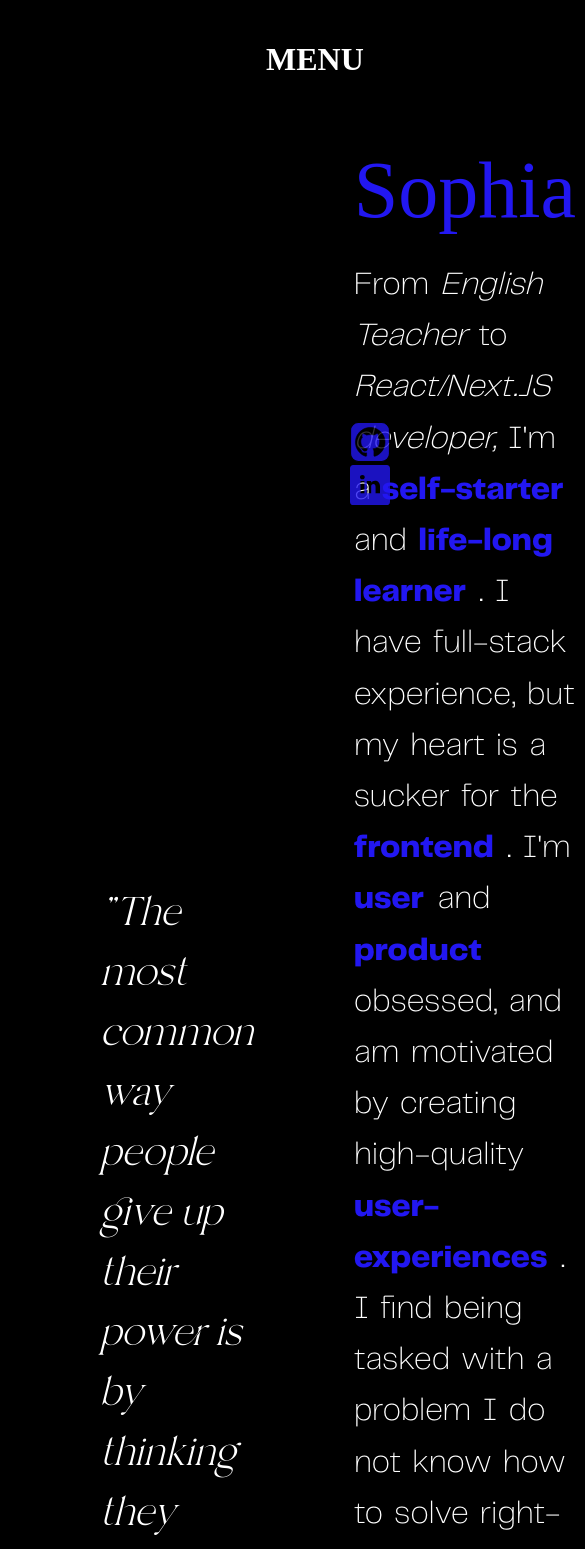
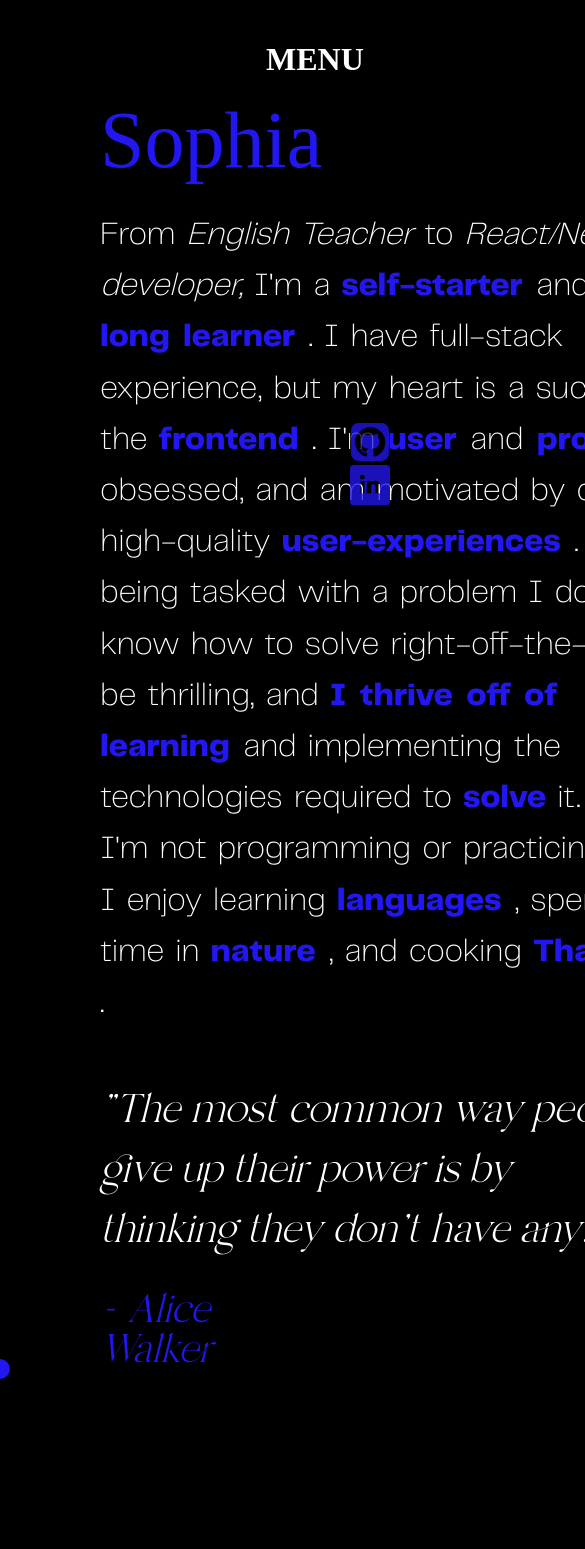
Before and after one commit to sophlanz/portfolio, a Next.js app: page /about in a window 390 px wide. Shown: the top 1549 px of the page, 585 px wide, since content can reach past the window. After the commit the page ends 1376 px from the top, so only its background shows below. Built offline with nearby package versions, Linux system fonts and the light colour scheme; a web font is replaced by a local one.

Commit message:
responsive font for desktop menu

```diff
--- a/src/pages/about.tsx
+++ b/src/pages/about.tsx
@@ -4,10 +4,6 @@ export default function About() {
         <>
         <Navbar/>
         <div className="aboutContainer">
-            <section className="quoteContainer">
-                <h1>&quot;The most common way people give up their power is by thinking they don&apos;t have any.&quot; </h1>
-                <h2>- Alice Walker</h2>
-            </section>
             <section className="aboutMe">
                 <h1>Sophia</h1>
                 <p>
@@ -20,6 +16,10 @@ export default function About() {
                  I enjoy learning <span style={{color:'#2217f1', fontFamily:"Telegraf-UltraBold"}}> languages </span>, spending time in <span style={{color:'#2217f1', fontFamily:"Telegraf-UltraBold"}}> nature </span>, and cooking  <span style={{color:'#2217f1', fontFamily:"Telegraf-UltraBold"}}> Thai food </span>.
                 </p>
             </section>
+            <section className="quoteContainer">
+                <h1>&quot;The most common way people give up their power is by thinking they don&apos;t have any.&quot; </h1>
+                <h2>- Alice Walker</h2>
+            </section>
         </div>
         </>
     )
--- a/src/styles/components/navbar.scss
+++ b/src/styles/components/navbar.scss
@@ -80,6 +80,32 @@ nav:hover ~ .cursorCircle{
     height:50px;
     width:50px;
 }
+/* Extra small devices (phones, 600px and down) */
+/* @media only screen and (max-width: 600px) {
+    .right {
+        display
+    }
+} */
+/* Medium devices (landscape tablets, 768px and up) */
+@media only screen and (min-width: 768px) {
+    .right li{
+        font-size:1.5rem;
+    }
+}
+
+@media only screen and (min-width: 992px) {
+    .right li{
+        font-size:2rem;
+
+    }
+}
+/* Extra large devices (large laptops and desktops, 1200px and up) */
+@media only screen and (min-width: 1100px) {
+    .right li{
+        font-size:2.5rem;
+    }
+}
+
 @keyframes fromRightToLeft{
     from{ margin-left:100px }
     to{ margin-right:0px }
--- a/src/styles/layout/modal.scss
+++ b/src/styles/layout/modal.scss
@@ -10,6 +10,10 @@
     justify-content: center;
     align-items: center;
     font-size:3rem;
+    background-color: rgba(0,0,0,0.7);
+ /*    box-shadow:0 0 0 30px black;
+    -webkit-box-shadow: 0 0 0
+    30px black inset !important; */
 }
 //animation to blur in blackdrop filter
 @keyframes blur-in {
--- a/src/styles/sections/about.scss
+++ b/src/styles/sections/about.scss
@@ -1,7 +1,5 @@
 .aboutContainer{
-    display:grid;
-    grid-template-columns:1fr 1fr;
-    padding-top:150px;
+    padding-top:100px;
     margin-left:50px;
     margin-right:50px;
 }
@@ -24,6 +22,8 @@ section.quoteContainer{
 .quoteContainer h1{
     color:white;
     line-height:1.5em;
+    width:550px;
+    padding-top:50px;
 }
 .quoteContainer h2{
     color:$blue;
@@ -45,4 +45,6 @@ section.aboutMe p{
     color:white;
     line-height:1.6em;
     word-spacing: 5px;
+    max-width: 1300px;
+    min-width:600px;
 }
--- a/src/styles/sections/projects.scss
+++ b/src/styles/sections/projects.scss
@@ -54,6 +54,7 @@ h1.project {
   object-fit: cover;
   width: 100%;
   height:100%;
+  padding-top: 5px;
 }
 .projectContainer img:hover{
     transform: scale(1.2);
@@ -85,6 +86,12 @@ img{
     position:relative;
     display:none;
     margin-top: -590px;
+    width: 410px;
+    height:50px;
+    margin-bottom: -10px;
+}
+.svgs:hover{
+    display:flex;
 }
 @keyframes transitionDown{
     from{ margin-top:0px }
```
Also changed, not shown: src/styles/components/navbar_mobile.scss (added).
